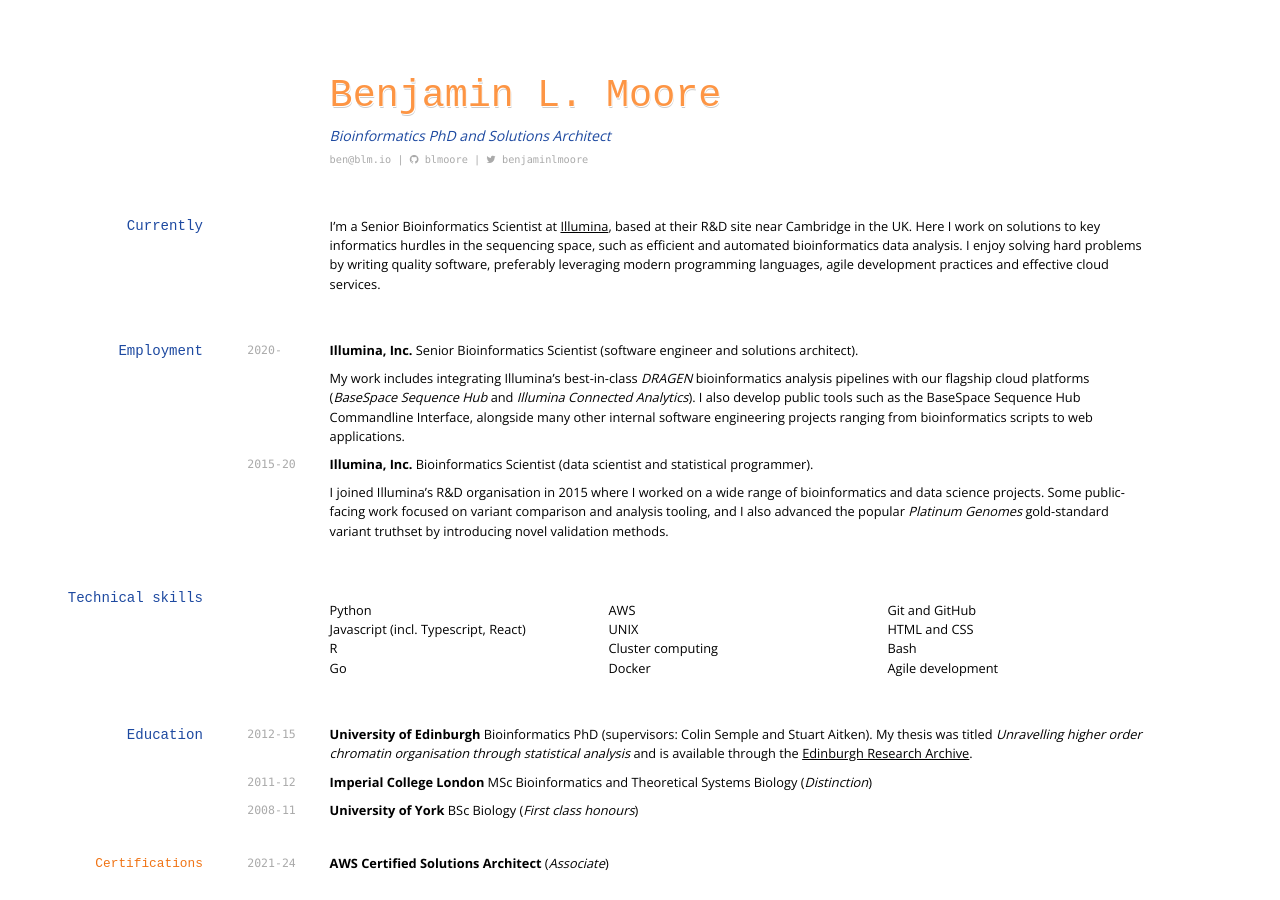
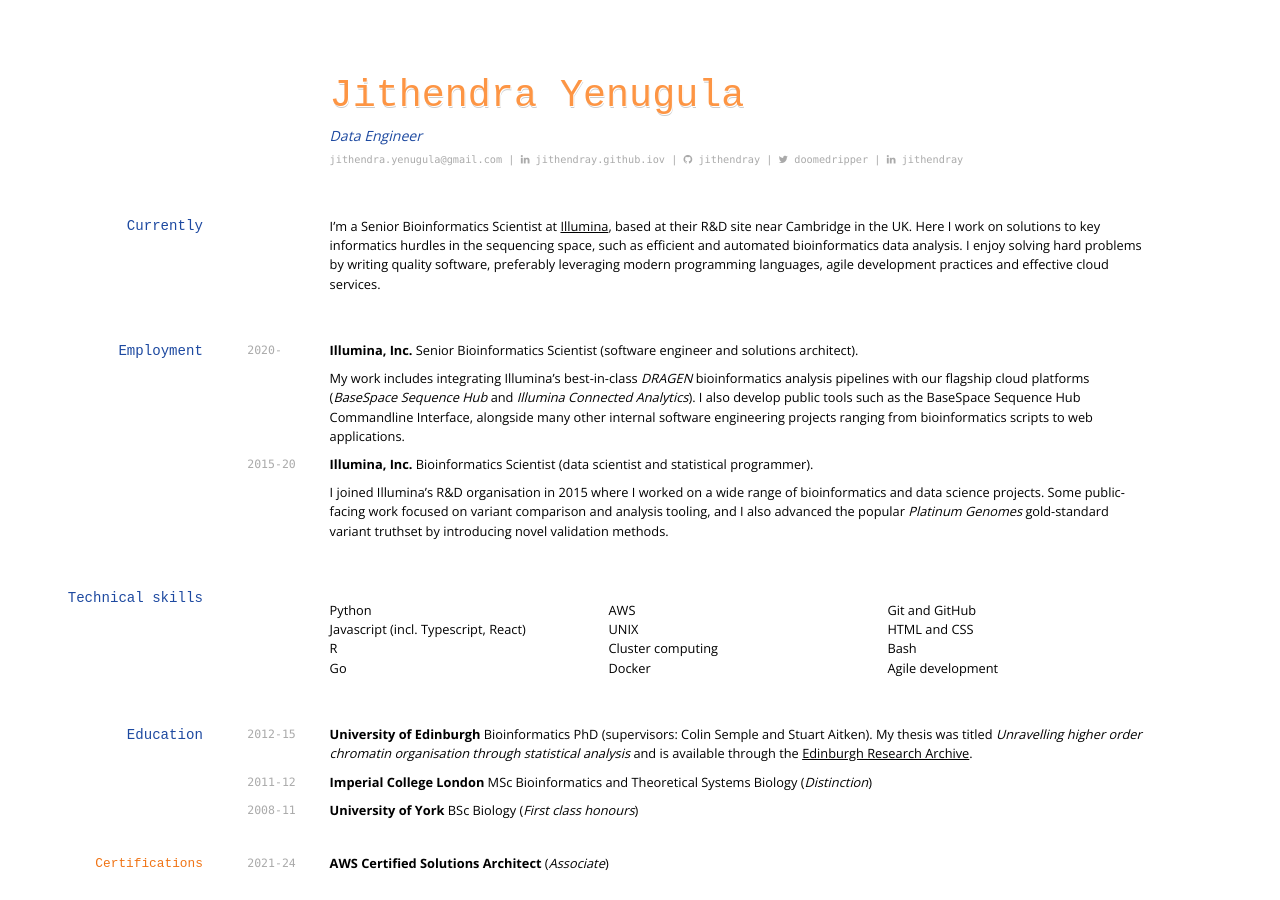
Before and after one commit to jithendray/cv, a Jekyll site: the page built from index.md, in a window 1280 px wide and 900 px high. Built offline with Jekyll 4.4.1, drawn with Linux system fonts in a browser that asks for light colours; nearby versions of some CDN libraries; some web fonts are replaced.

Commit message:
changes-initial

```diff
--- a/index.md
+++ b/index.md
@@ -1,16 +1,20 @@
 ---
 layout: cv
-title: Ben Moore's CV
+title: Jithendra Yenugula's CV
 ---
-# Benjamin L. Moore
-Bioinformatics PhD and Solutions Architect
+# Jithendra Yenugula
+Data Engineer
 
 <div id="webaddress">
-<a href="mailto:ben@blm.io">ben@blm.io</a>
+<a href="mailto:jithendra.yenugula@gmail.com">jithendra.yenugula@gmail.com</a>
 |
-<i class="fa fa-github"></i> <a href="http://github.com/blmoore">blmoore</a>
+<i class="fa fa-linkedin"></i> <a href="https://jithendray.github.io/">jithendray.github.iov</a>
 |
-<i class="fa fa-twitter"></i> <a href="http://twitter.com/benjaminlmoore">benjaminlmoore</a>
+<i class="fa fa-github"></i> <a href="https://github.com/jithendray">jithendray</a>
+|
+<i class="fa fa-twitter"></i> <a href="https://twitter.com/doomedripper">doomedripper</a>
+|
+<i class="fa fa-linkedin"></i> <a href="https://www.linkedin.com/in/jithendray/">jithendray</a>
 </div>
 
 
```
